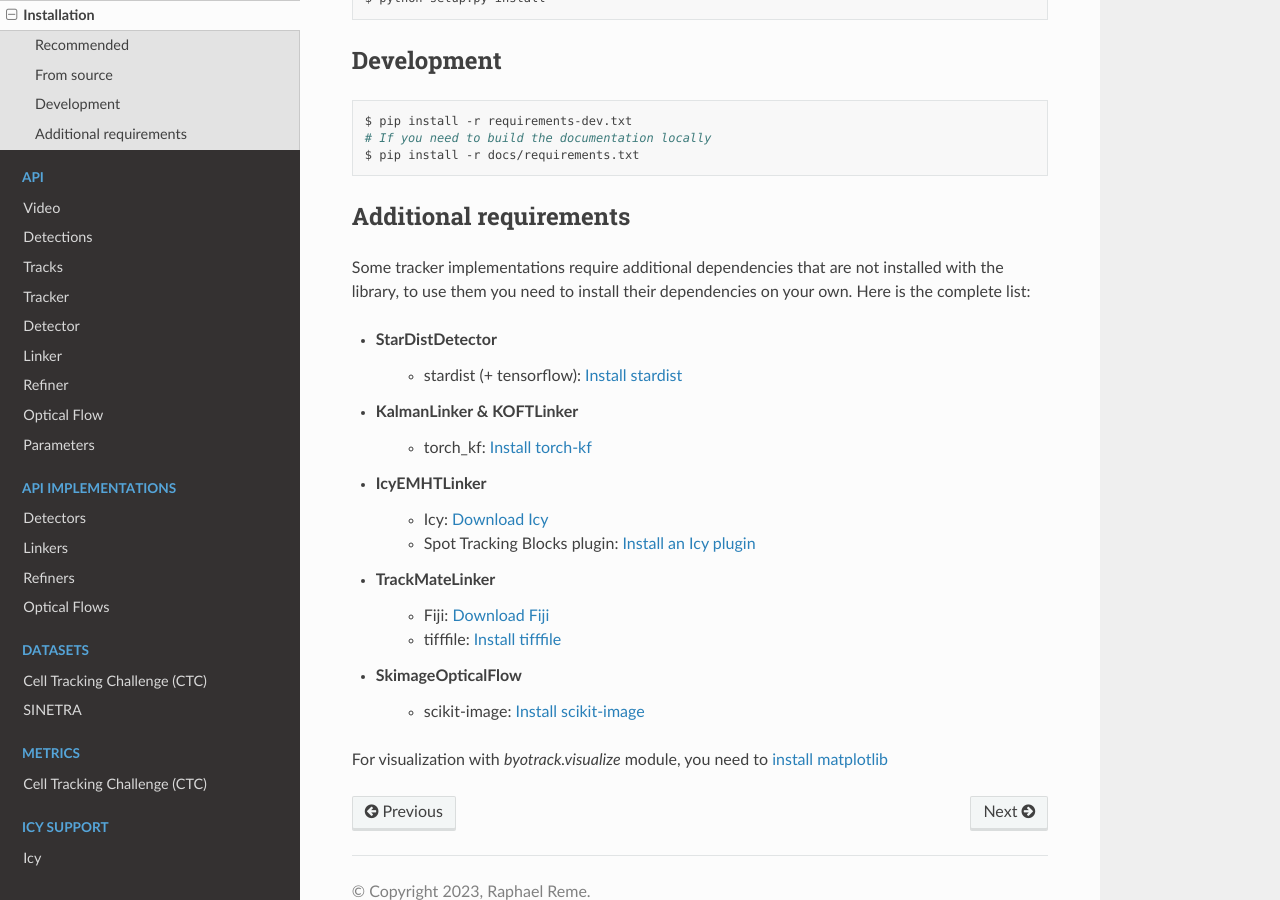
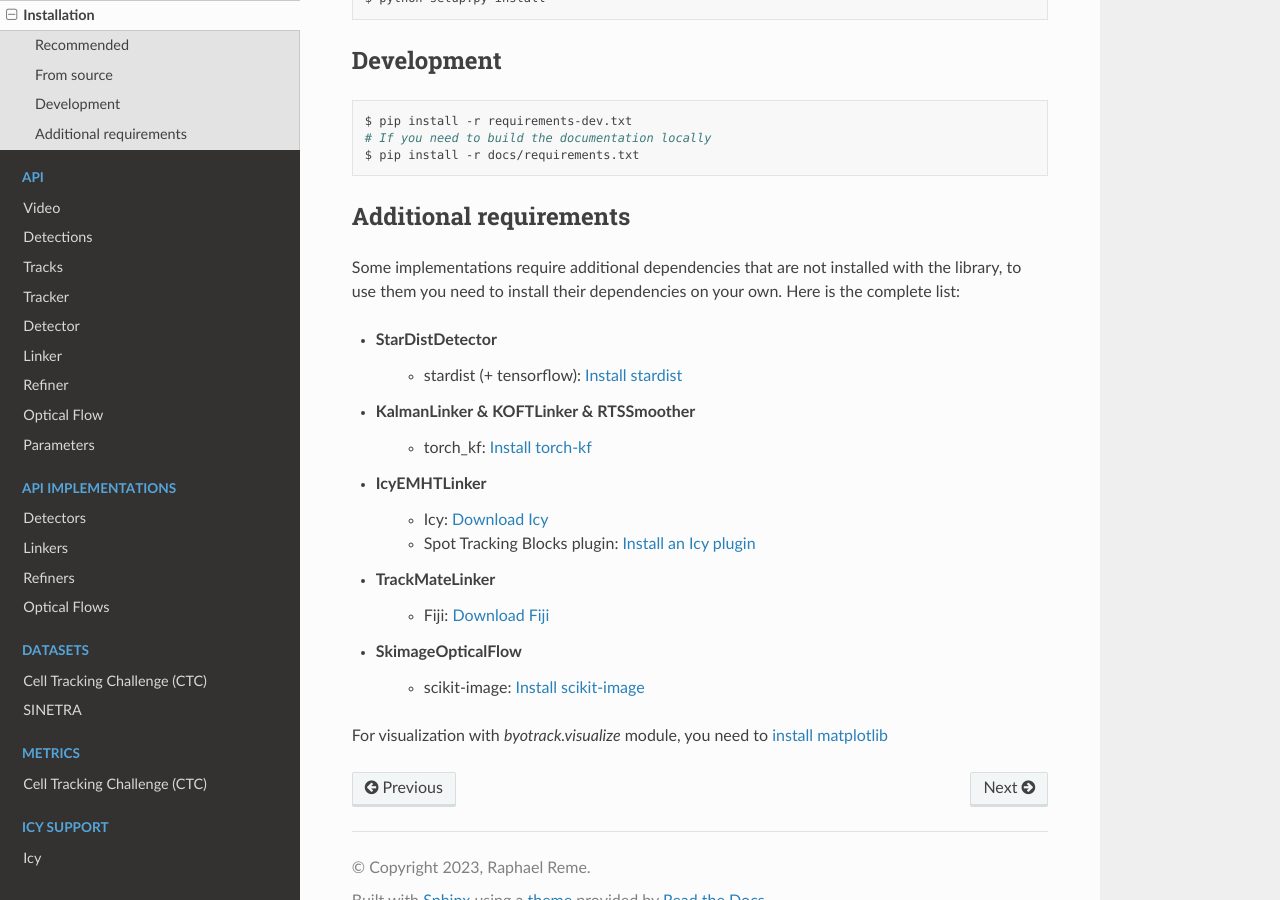
Before and after one commit to raphaelreme/byotrack, a Sphinx documentation site: the page built from docs/source/install.rst, in a window 1280 px wide and 900 px high, scrolled down 491 px. Built offline with Sphinx 7.4.7 and the Read the Docs theme 3.1.0, drawn with Linux system fonts in a browser that asks for light colours; pages that are not in the unit, such as notebooks, are missing from menus.

Commit message:
Small update of the doc

```diff
--- a/docs/source/index.rst
+++ b/docs/source/index.rst
@@ -47,6 +47,7 @@ References
 * **[9]** R. Reme, A. Newson, E. Angelini, J.-C. Olivo-Marin and T. Lagache, "Particle tracking in biological images with optical-flow enhanced kalman filtering", in International Symposium on Biomedical Imaging (ISBI2024).
 * **[10]** M. Maška, V. Ulman, D. Svoboda, P. Matula, et al., "A benchmark for comparison of cell tracking algorithms", in Bioinformatics, 2014.
 * **[11]** R. Reme, A. Newson, E. Angelini, J.-C. Olivo-Marin and T. Lagache, "SINETRA: a Versatile Framework for Evaluating Single Neuron Tracking in Behaving Animals", arXiv preprint arXiv:2411.09462, 2024.
+* **[12]** A. Genovesio, Z. Belhassine, and J.-C. Olivo-Marin, "Adaptive gating in Gaussian Bayesian multi-target tracking", in 2004 International Conference on Image Processing (ICIP'04).
 
 Contents
 --------
--- a/docs/source/install.rst
+++ b/docs/source/install.rst
@@ -34,19 +34,18 @@ Development
 Additional requirements
 -----------------------
 
-Some tracker implementations require additional dependencies that are not installed with the library, to use them you need to install their dependencies on your own.
+Some implementations require additional dependencies that are not installed with the library, to use them you need to install their dependencies on your own.
 Here is the complete list:
 
 * StarDistDetector
     * stardist (+ tensorflow): `Install stardist <https://github.com/stardist/stardist#installation>`_
-* KalmanLinker & KOFTLinker
+* KalmanLinker & KOFTLinker & RTSSmoother
     * torch_kf: `Install torch-kf <https://github.com/raphaelreme/torch-kf#install>`_
 * IcyEMHTLinker
     * Icy: `Download Icy <https://icy.bioimageanalysis.org/download/>`_
     * Spot Tracking Blocks plugin: `Install an Icy plugin <https://icy.bioimageanalysis.org/tutorial/how-to-install-an-icy-plugin/>`_
 * TrackMateLinker
     * Fiji: `Download Fiji <https://imagej.net/downloads>`_
-    * tifffile: `Install tifffile <https://github.com/cgohlke/tifffile#quickstart>`_
 * SkimageOpticalFlow
     * scikit-image: `Install scikit-image <https://scikit-image.org/docs/stable/user_guide/install.html>`_
 
```
Also changed, not shown: README.md (+6 -4 lines).
